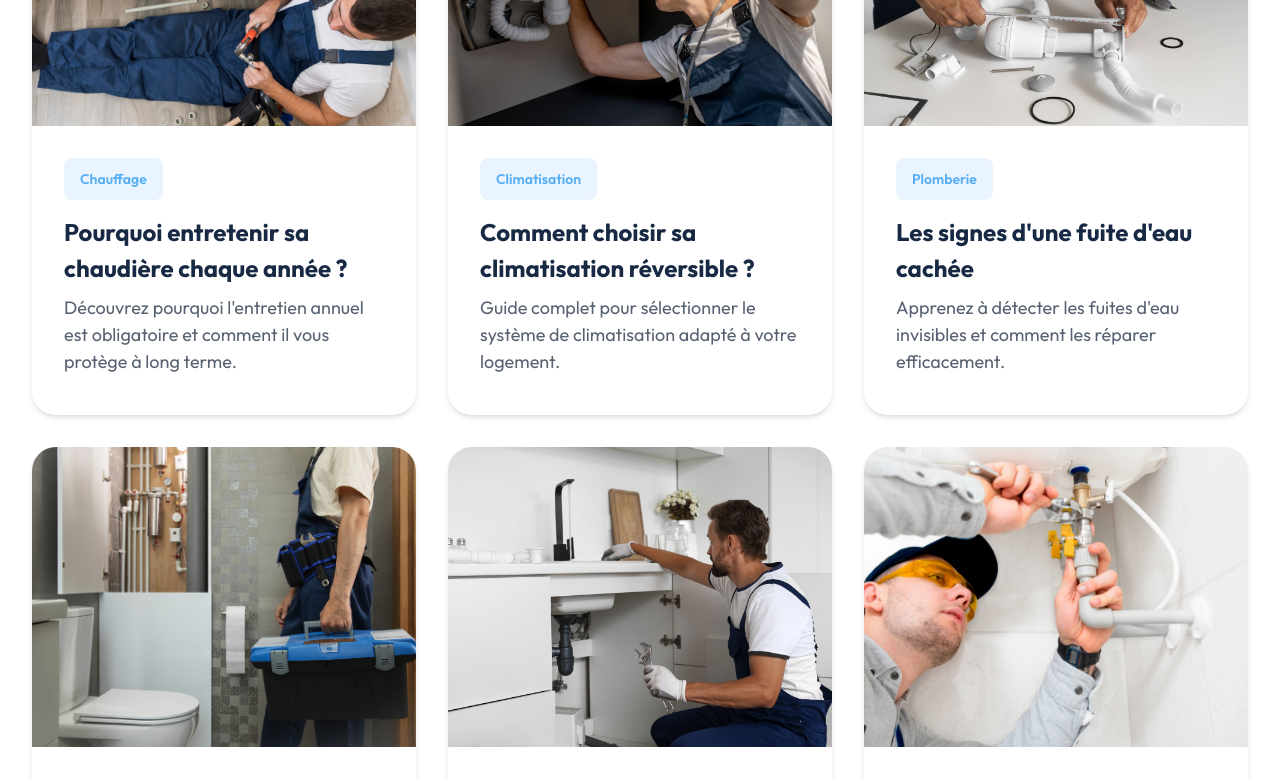
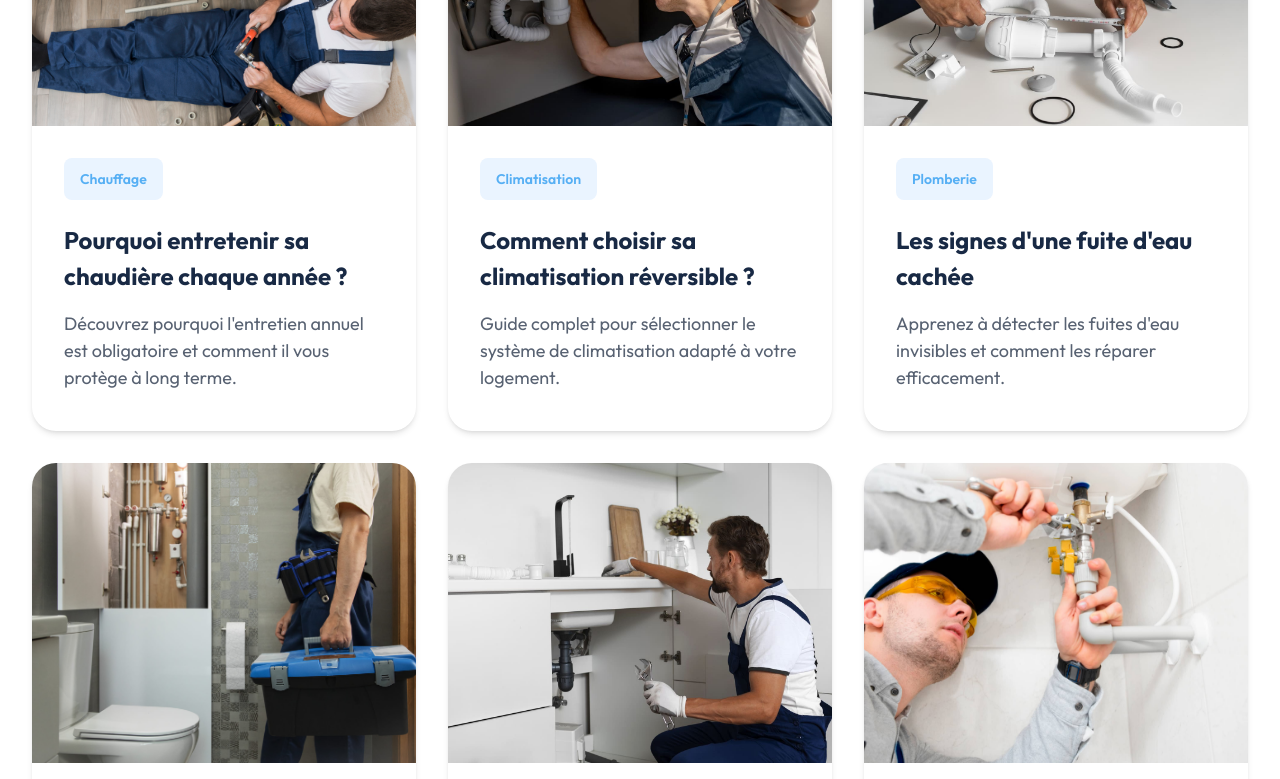
Before and after one commit to DylannDev/tcs-plomberie, a Next.js app: page /blog in a window 1280 px wide. Shown: the part 840-1619 px from the top of the page. Built offline with nearby package versions, Linux system fonts and the light colour scheme.

Commit message:
💄 Minor Ui changes

```diff
--- a/src/components/ui/blog-card.tsx
+++ b/src/components/ui/blog-card.tsx
@@ -34,13 +34,13 @@ export function BlogCard({ post }: BlogCardProps) {
             className="object-cover transition-transform duration-300 group-hover:scale-105"
           />
         </div>
-        <div className="px-8 py-10">
+        <div className="flex flex-col gap-2 px-8 py-10">
           <Badge className="mb-3 capitalize text-sm">{post.category}</Badge>
           <Typography
             as="h2"
             variant="2xl"
             weight="bold"
-            className="text-black mb-2 group-hover:text-yellow transition-colors duration-300"
+            className="text-black mb-2 group-hover:text-yellow transition-colors duration-300 line-clamp-3"
           >
             {post.title}
           </Typography>
```
